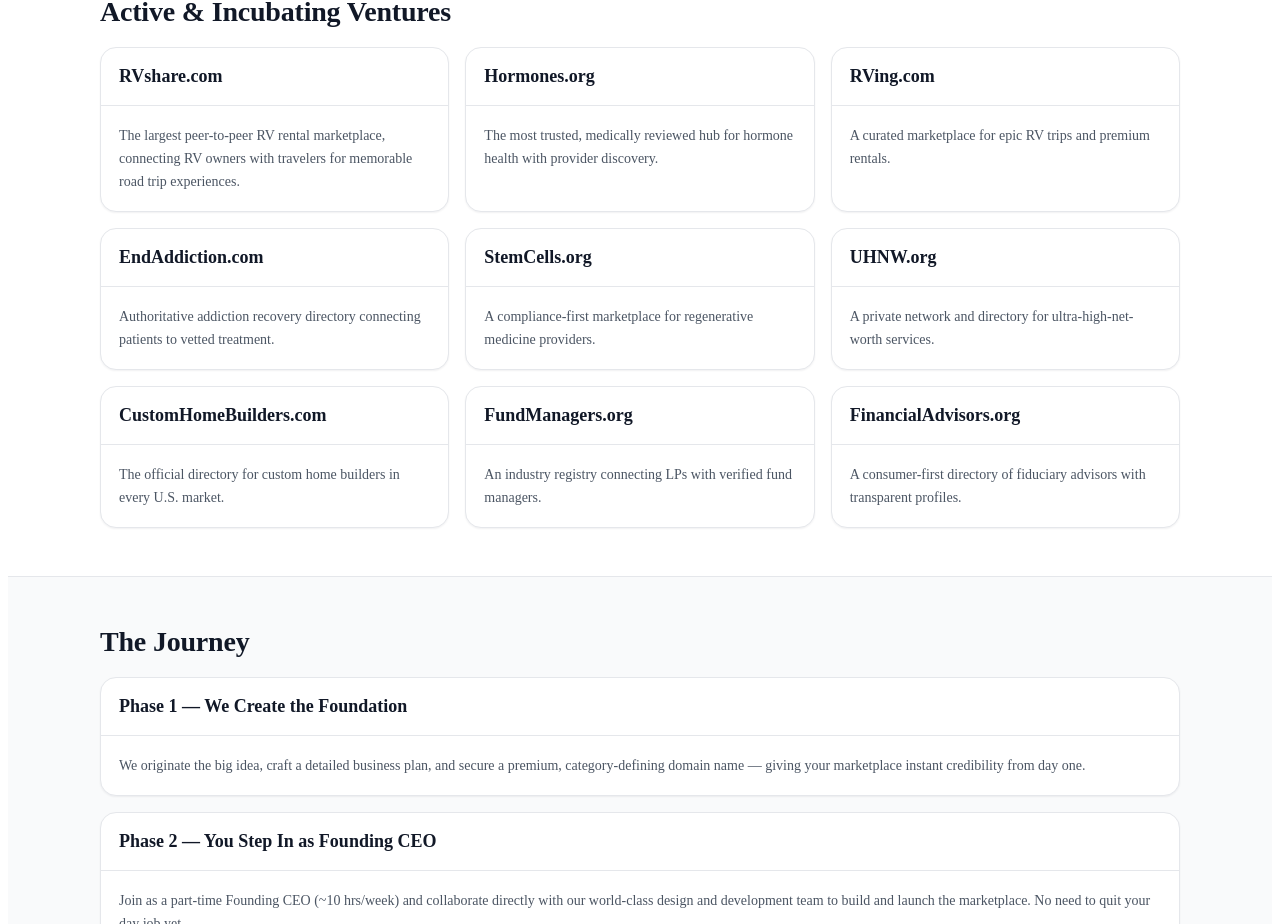
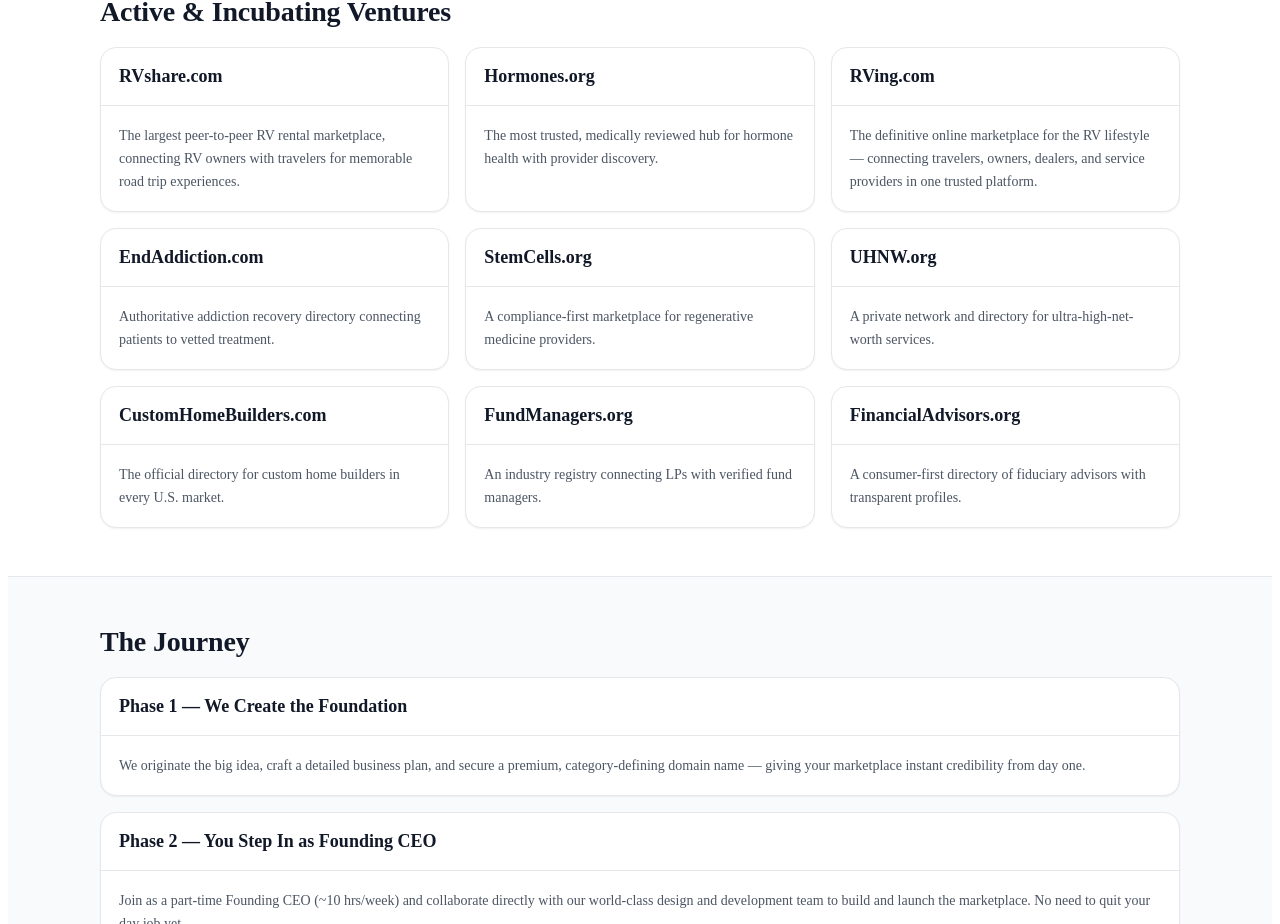
Before and after one commit to marketplaceholdings/marketplace-holdings-site, a React (Vite) app in the folder marketplace-holdings-site/: page / in a window 1280 px wide. Shown: the part 1480-2404 px from the top of the page. Built offline with nearby package versions, Linux system fonts and the light colour scheme.

Commit message:
Update App.jsx

```diff
--- a/marketplace-holdings-site/src/App.jsx
+++ b/marketplace-holdings-site/src/App.jsx
@@ -277,7 +277,7 @@
 const ventures = [
   { name: "RVshare.com", blurb: "The largest peer-to-peer RV rental marketplace, connecting RV owners with travelers for memorable road trip experiences.", tag: "Travel" },
   { name: "Hormones.org", blurb: "The most trusted, medically reviewed hub for hormone health with provider discovery." },
-  { name: "RVing.com", blurb: "A curated marketplace for epic RV trips and premium rentals.", tag: "Travel" },
+  { name: "RVing.com", blurb: "The definitive online marketplace for the RV lifestyle — connecting travelers, owners, dealers, and service providers in one trusted platform.", tag: "Travel" },
   { name: "EndAddiction.com", blurb: "Authoritative addiction recovery directory connecting patients to vetted treatment.", tag: "Healthcare" },
   { name: "StemCells.org", blurb: "A compliance-first marketplace for regenerative medicine providers.", tag: "MedTech" },
   { name: "UHNW.org", blurb: "A private network and directory for ultra-high-net-worth services.", tag: "Finance" },
```
